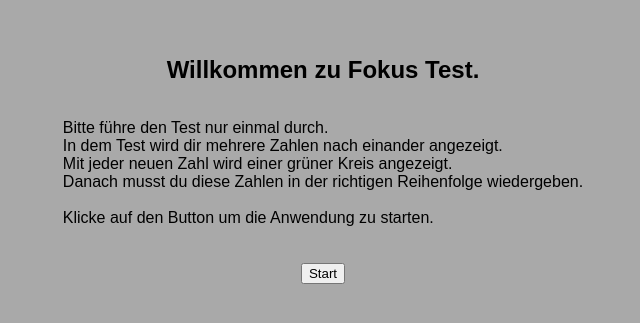
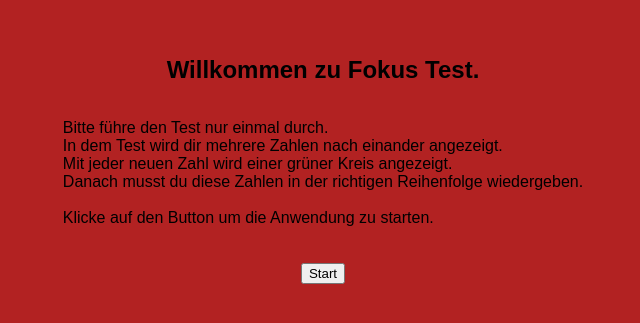
Before and after one commit to a11yadrian/focus-digi, a website: page index.html in a window 1280 px wide. Shown: the part 215-538 px from the top of the page, without its empty margins (317-957 px from the left). Drawn offline with Linux system fonts and the light colour scheme.

Commit message:
bg change for debug

```diff
--- a/style.css
+++ b/style.css
@@ -6,7 +6,7 @@ body {
     justify-content: center;
     height: 100vh;
     margin: 0;
-    background-color: darkgray;
+    background-color: firebrick;
 }
 
 #digit-display {
```
